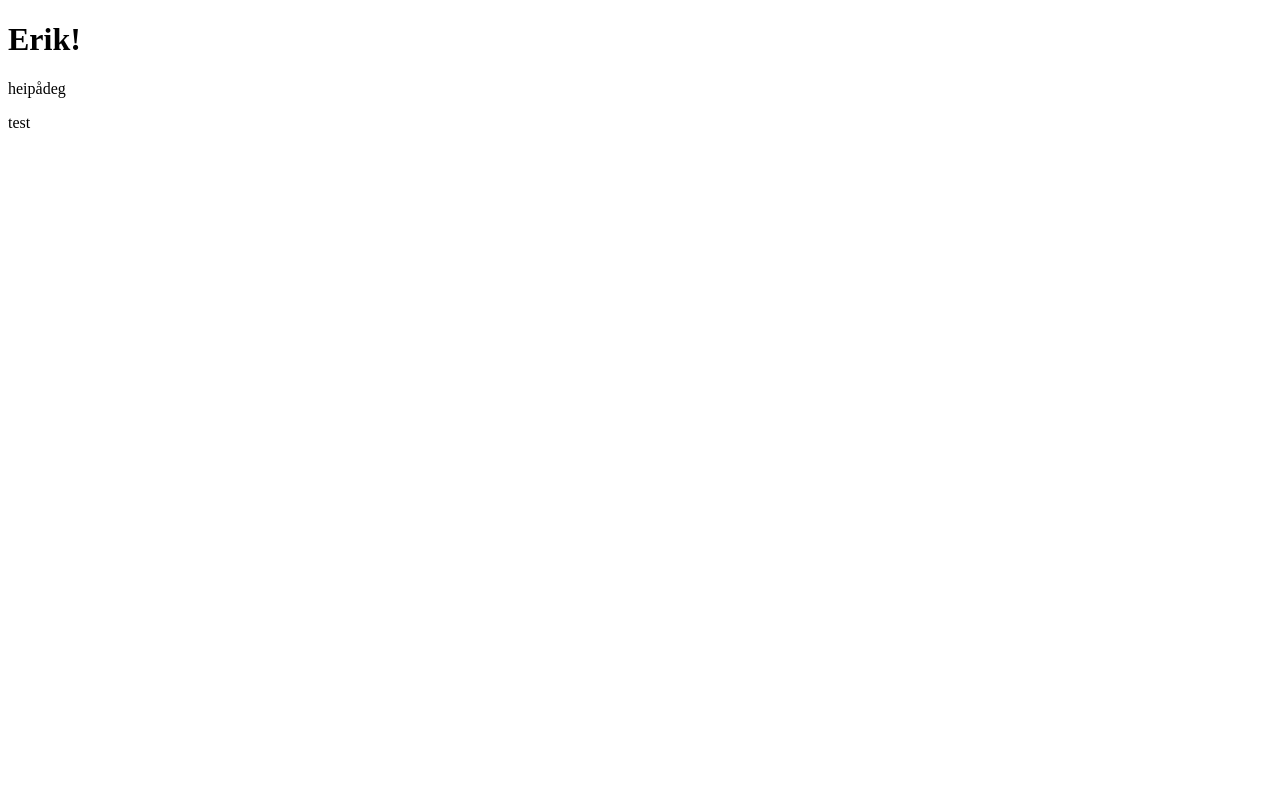
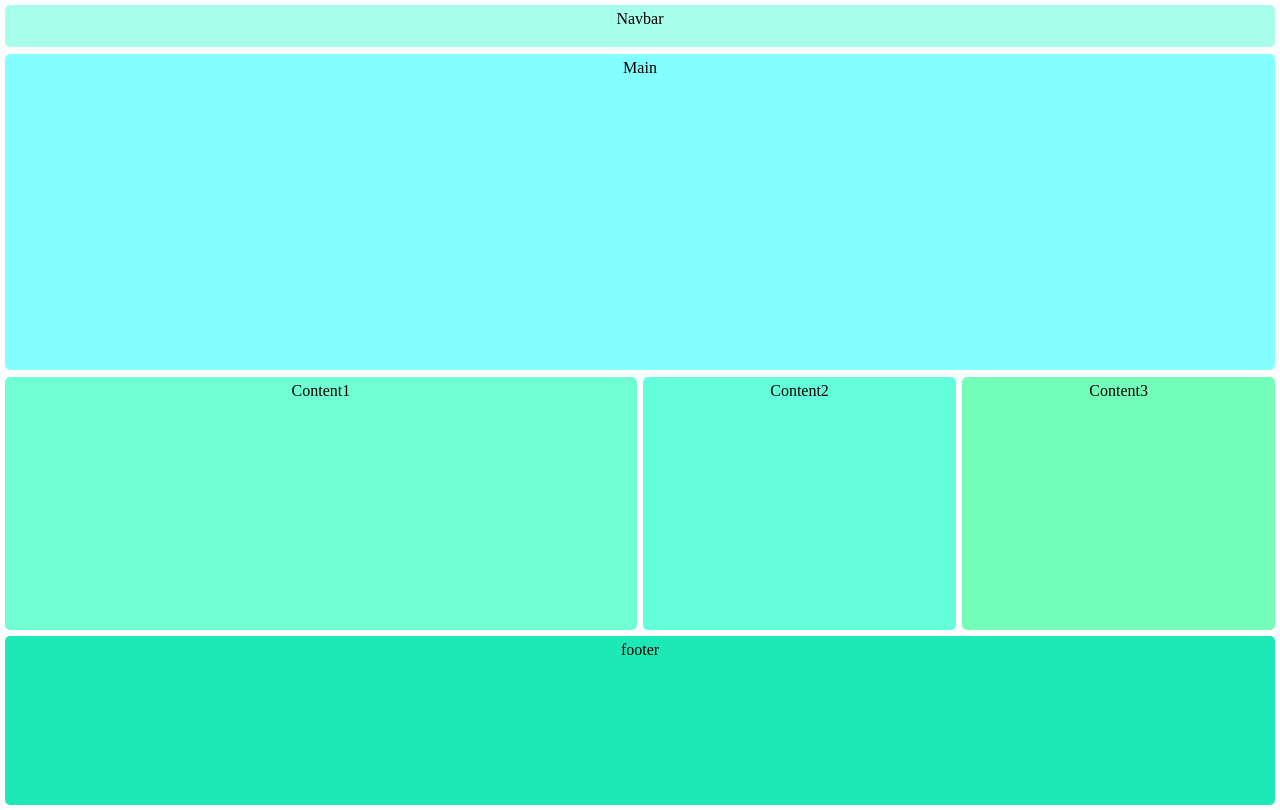
Before and after one commit to ErikFry/testing, a plain HTML site: page index.html in a window 1280 px wide. Drawn offline with Linux system fonts and the light colour scheme.

Commit message:
update 1

```diff
--- a/index.html
+++ b/index.html
@@ -4,11 +4,17 @@
     <meta charset="UTF-8">
     <meta http-equiv="X-UA-Compatible" content="IE=edge">
     <meta name="viewport" content="width=device-width, initial-scale=1.0">
-    <title>Document</title>
+    <title>Layout Grid</title>
+    <link rel="stylesheet" href="style.css">
 </head>
 <body>
-    <h1>Erik!</h1>
-    <p>heipådeg</p>
-    <p>test</p>
+    <div id="container">
+        <nav>Navbar</nav>
+        <main>Main</main>
+        <div id="content1">Content1</div>
+        <div id="content2">Content2</div>
+        <div id="content3">Content3</div>
+        <footer>footer</footer>
+    </div>
 </body>
 </html>
--- /dev/null
+++ b/style.css
@@ -0,0 +1,54 @@
+body{
+    margin: 0;
+}
+#container{
+padding: 5px;
+display: grid;
+height: 100vh;
+grid-template-columns: 1fr 1fr 1fr 1fr;
+grid-template-rows: 0.2fr 1.5fr 1.2fr 0.8fr;
+grid-template-areas:
+    "nav nav nav nav"
+    "main main main main"
+    "content1 content1 content2 content3"
+    "footer footer footer footer";
+grid-gap: 0.4rem;
+text-align: center;
+}
+nav{
+    background-color: #a7ffeb;
+    grid-area: nav;
+    border-radius: 5px;
+    padding-top: 5px;
+}
+main{
+    background-color: #84ffff;
+    grid-area: main;
+    border-radius: 5px;
+    padding-top: 5px;
+}
+
+#content1{
+    background-color: #6fffd2;
+    grid-area: content1;
+    border-radius: 5px;
+    padding-top: 5px;
+}
+#content2{
+    background-color: #64ffda;
+    grid-area: content2;
+    border-radius: 5px;
+    padding-top: 5px;
+}
+#content3{
+    background-color: #73ffba;
+    grid-area: content3;
+    border-radius: 5px;
+    padding-top: 5px;
+}
+footer{
+    background-color: #1de9b6;
+    grid-area: footer;
+    border-radius: 5px;
+    padding-top: 5px;
+}
```
